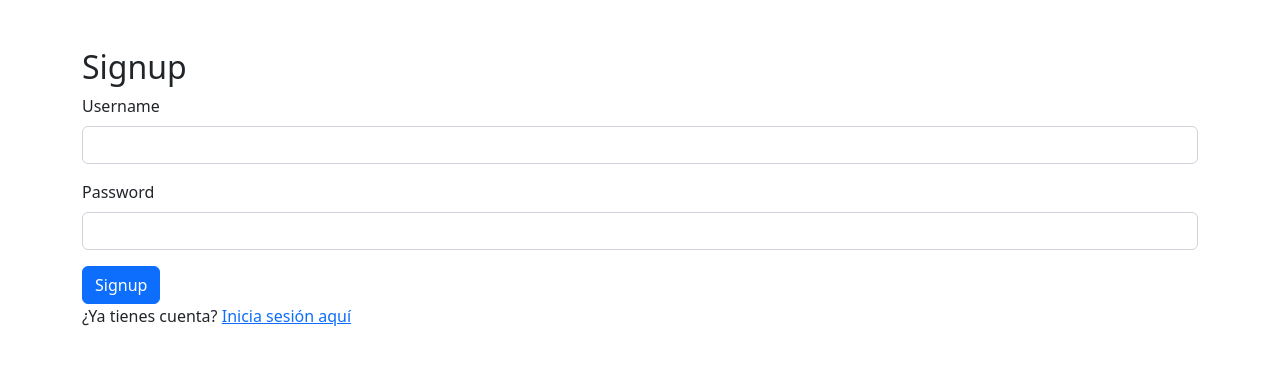
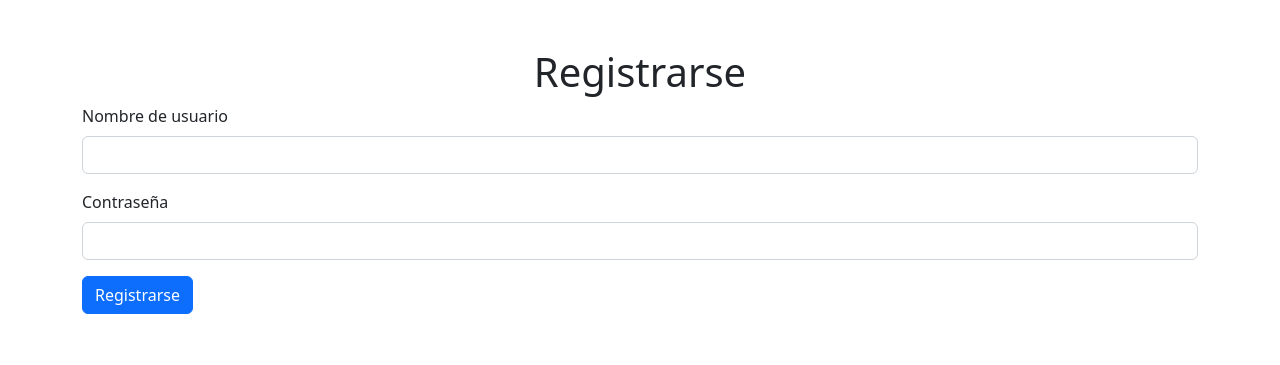
Before and after one commit to jirivchi1/iris, a Flask app: page /signup in a window 1280 px wide. Shown: the top 365 px of the page. Run offline with Flask 3, Linux system fonts and the light colour scheme; parts of the project's set-up code (start-up, migrations or seed data) failed here and were passed over.

Commit message:
Update signup.html

```diff
--- a/templates/signup.html
+++ b/templates/signup.html
@@ -2,26 +2,24 @@
 <html lang="en">
 <head>
     <meta charset="UTF-8">
-    <meta http-equiv="X-UA-Compatible" content="IE=edge">
     <meta name="viewport" content="width=device-width, initial-scale=1.0">
     <title>Signup</title>
     <link href="https://cdn.jsdelivr.net/npm/bootstrap@5.2.0-beta1/dist/css/bootstrap.min.css" rel="stylesheet">
 </head>
 <body>
-    <div class="container mt-5">
-        <h2>Signup</h2>
-        <form method="POST">
+    <div class="container">
+        <h1 class="text-center mt-5">Registrarse</h1>
+        <form action="/signup" method="POST">
             <div class="mb-3">
-                <label for="username" class="form-label">Username</label>
-                <input type="text" class="form-control" name="username" required>
+                <label for="username" class="form-label">Nombre de usuario</label>
+                <input type="text" class="form-control" id="username" name="username" required>
             </div>
             <div class="mb-3">
-                <label for="password" class="form-label">Password</label>
-                <input type="password" class="form-control" name="password" required>
+                <label for="password" class="form-label">Contraseña</label>
+                <input type="password" class="form-control" id="password" name="password" required>
             </div>
-            <button type="submit" class="btn btn-primary">Signup</button>
+            <button type="submit" class="btn btn-primary">Registrarse</button>
         </form>
-        <p>¿Ya tienes cuenta? <a href="{{ url_for('login') }}">Inicia sesión aquí</a></p>
     </div>
 </body>
 </html>
```
